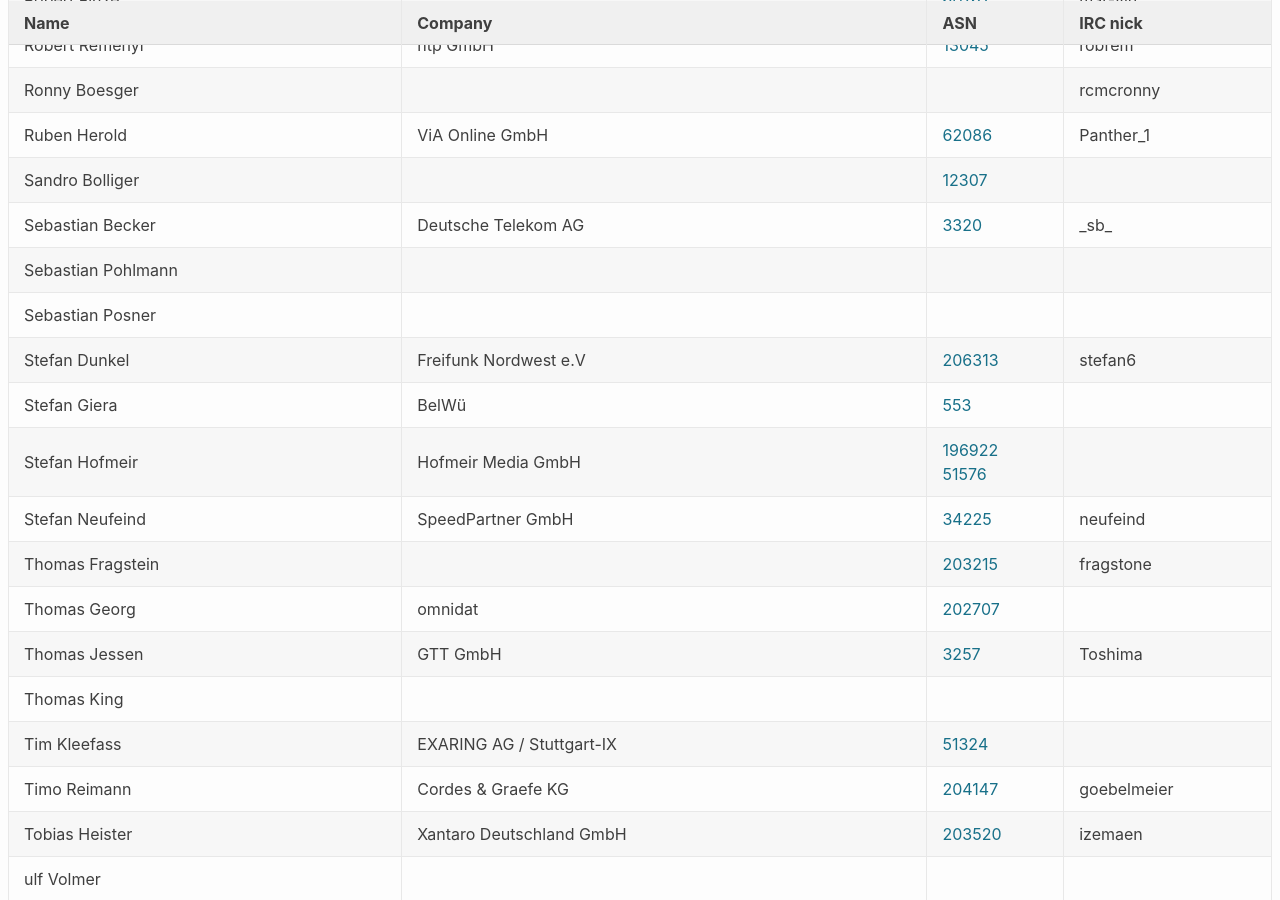
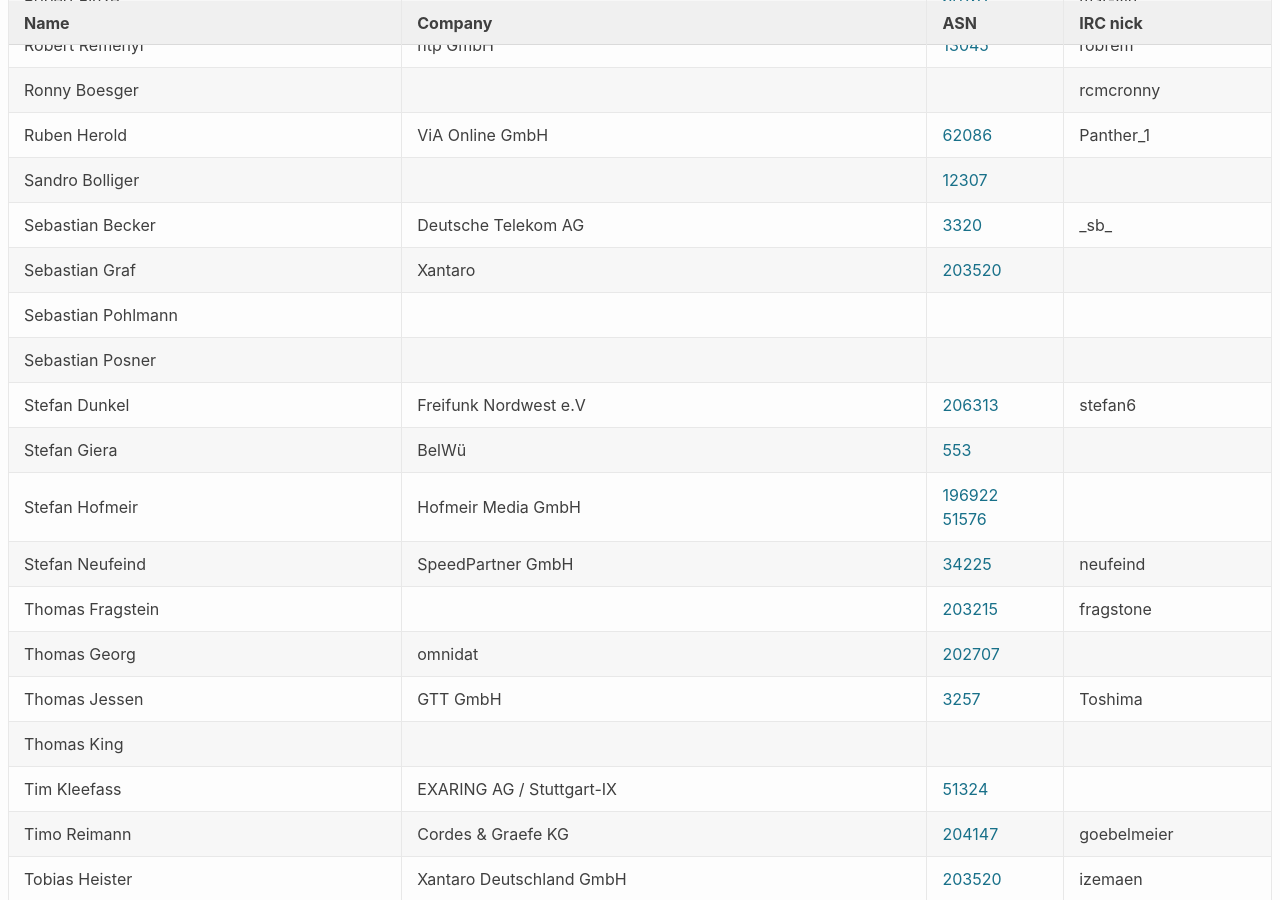
Before and after one commit to denog/pretix-attendeelist, a Jekyll site: the page built from denog2020.markdown, in a window 1280 px wide and 900 px high, scrolled down 3109 px. Built offline with Jekyll 4.4.1, drawn with Linux system fonts in a browser that asks for light colours.

Commit message:
Latest data: Sat Jan 23 15:45:53 UTC 2021

```diff
--- a/_data/attendees_meetup2021-01.json
+++ b/_data/attendees_meetup2021-01.json
@@ -402,6 +402,12 @@
     "asn": "3320"
   },
   {
+    "name": "Sebastian Graf",
+    "company": "Xantaro",
+    "irc": null,
+    "asn": "203520"
+  },
+  {
     "name": "Sebastian Pohlmann",
     "company": null,
     "irc": null,
```
